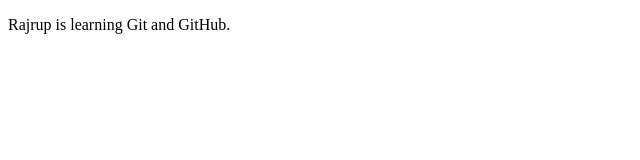
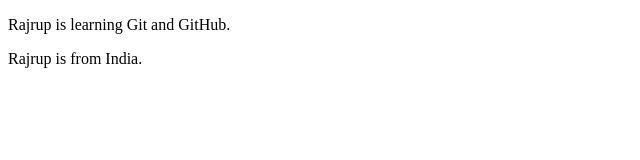
Before and after one commit to rajrupborooah/background-generator, a plain HTML site: page index.html in a window 1280 px wide. Shown: the whole page, without its empty margins (0-640 px from the left). Drawn offline with Linux system fonts and the light colour scheme.

Commit message:
Added a <p> tag.

```diff
--- a/index.html
+++ b/index.html
@@ -7,5 +7,6 @@
   </head>
   <body>
     <p>Rajrup is learning Git and GitHub.</p>
+    <p>Rajrup is from India.</p>
   </body>
 </html>
```
